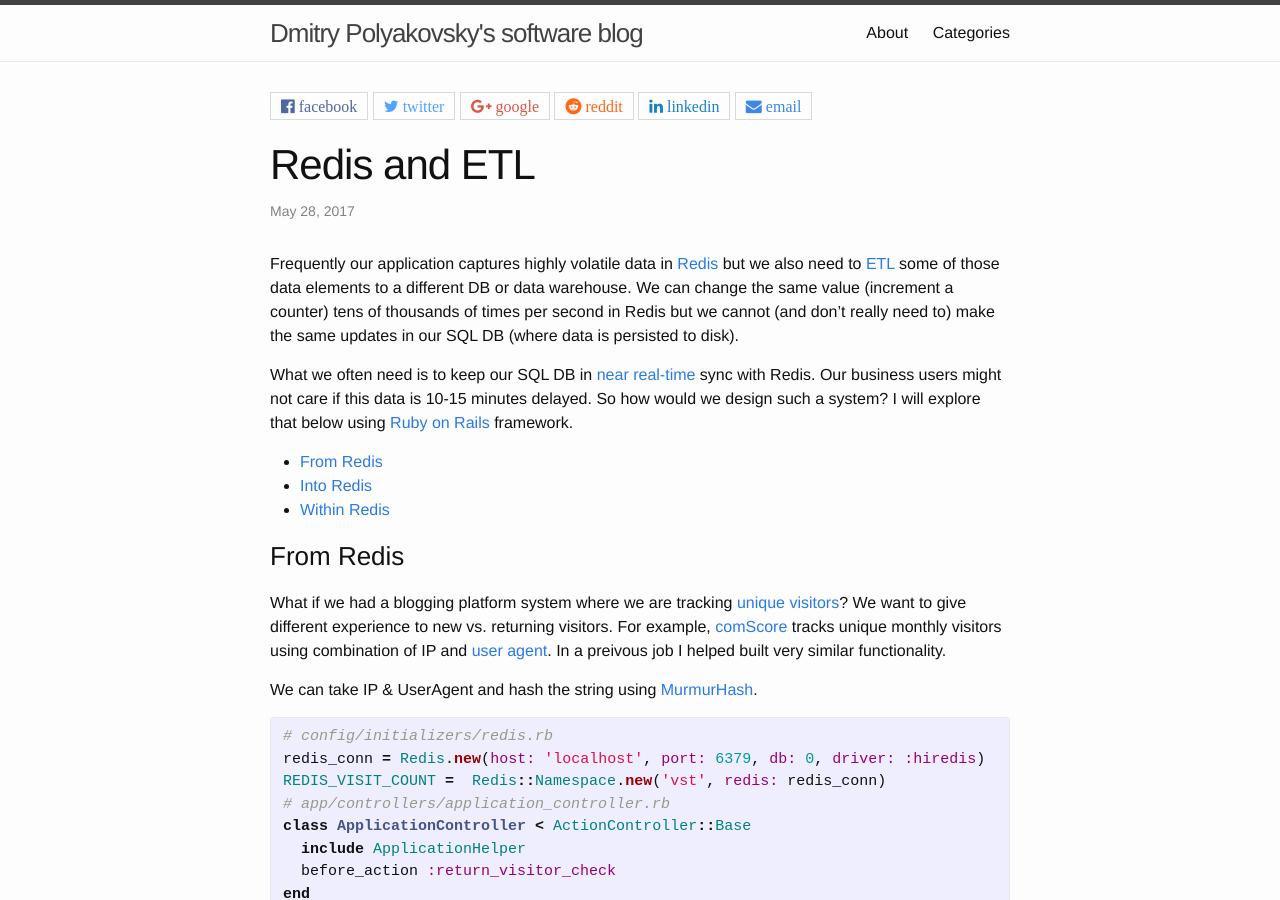
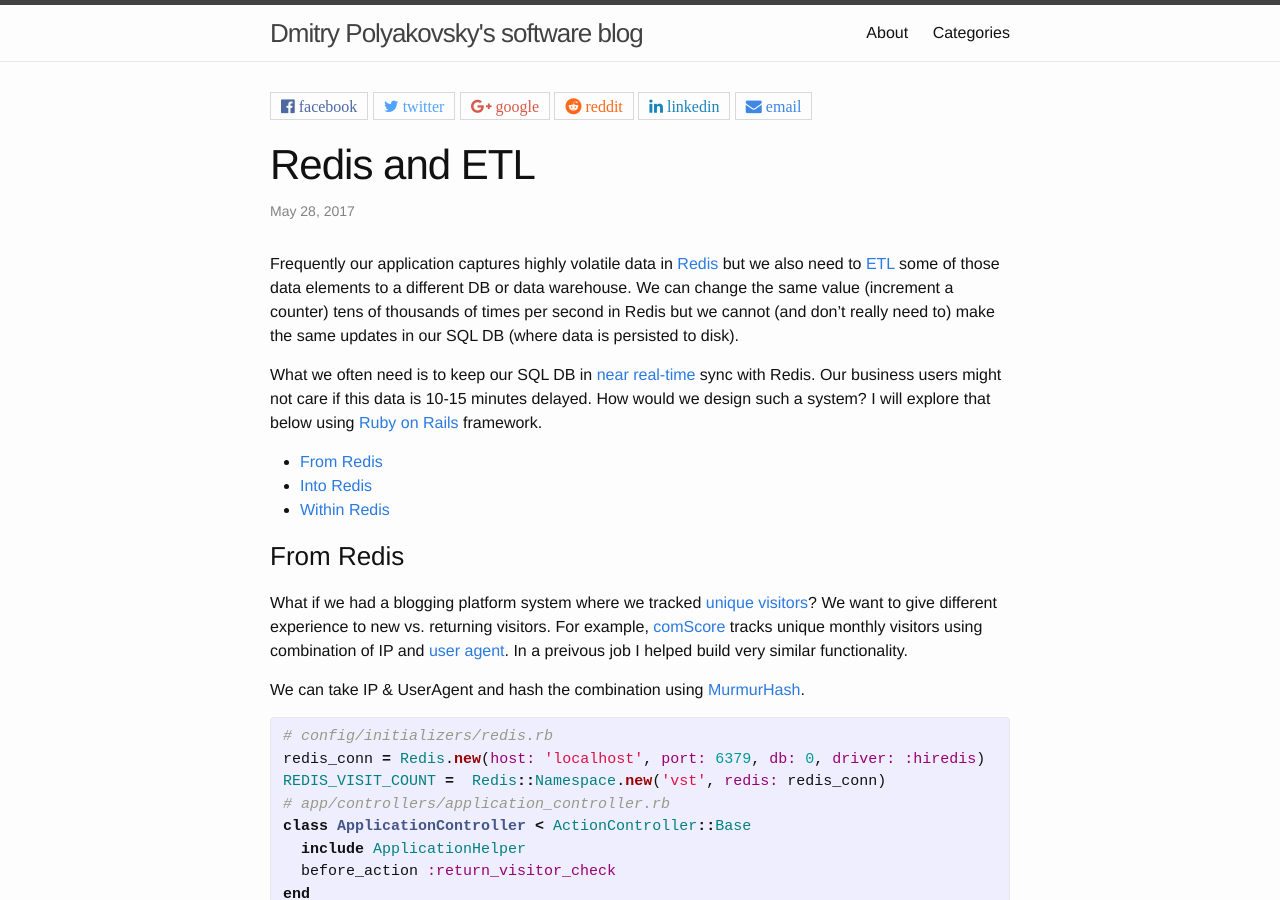
Before and after one commit to dmitrypol/dmitrypol.github.io, a Jekyll site: the page built from _posts/2017-05-28-redis-etl.md, in a window 1280 px wide and 900 px high. Built offline with Jekyll 4.4.1, drawn with Linux system fonts in a browser that asks for light colours; nearby versions of some CDN libraries; comment, search, counter and statistics services are not loaded; some of the changed text lies outside the part shown.

Commit message:
minor tweaks

```diff
--- a/_posts/2017-05-28-redis-etl.md
+++ b/_posts/2017-05-28-redis-etl.md
@@ -6,16 +6,16 @@
 
 Frequently our application captures highly volatile data in [Redis](http://redis.io/) but we also need to [ETL](https://en.wikipedia.org/wiki/Extract,_transform,_load) some of those data elements to a different DB or data warehouse.  We can change the same value (increment a counter) tens of thousands of times per second in Redis but we cannot (and don't really need to) make the same updates in our SQL DB (where data is persisted to disk).
 
-What we often need is to keep our SQL DB in [near real-time](https://en.wikipedia.org/wiki/Real-time_computing#Near_real-time) sync with Redis.  Our business users might not care if this data is 10-15 minutes delayed.  So how would we design such a system?  I will explore that below using [Ruby on Rails](http://rubyonrails.org/) framework.
+What we often need is to keep our SQL DB in [near real-time](https://en.wikipedia.org/wiki/Real-time_computing#Near_real-time) sync with Redis.  Our business users might not care if this data is 10-15 minutes delayed.  How would we design such a system?  I will explore that below using [Ruby on Rails](http://rubyonrails.org/) framework.
 
 * TOC
 {:toc}
 
 ### From Redis
 
-What if we had a blogging platform system where we are tracking [unique visitors](https://en.wikipedia.org/wiki/Unique_user#Unique_visitor)?  We want to give different experience to new vs. returning visitors.  For example, [comScore](https://www.comscore.com) tracks unique monthly visitors using combination of IP and [user agent](https://en.wikipedia.org/wiki/User_agent).  In a preivous job I helped built very similar functionality.
+What if we had a blogging platform system where we tracked [unique visitors](https://en.wikipedia.org/wiki/Unique_user#Unique_visitor)?  We want to give different experience to new vs. returning visitors.  For example, [comScore](https://www.comscore.com) tracks unique monthly visitors using combination of IP and [user agent](https://en.wikipedia.org/wiki/User_agent).  In a preivous job I helped build very similar functionality.
 
-We can take IP & UserAgent and hash the string using [MurmurHash](https://en.wikipedia.org/wiki/MurmurHash).
+We can take IP & UserAgent and hash the combination using [MurmurHash](https://en.wikipedia.org/wiki/MurmurHash).
 
 {% highlight ruby %}
 # config/initializers/redis.rb
```
Also changed, not shown: other parts of _posts/2017-05-28-redis-etl.md (+1 -1 lines), _posts/2017-05-29-redis-shard.md (+2 -2 lines), _posts/2017-05-30-rethink-db.md (+2 -2 lines).
